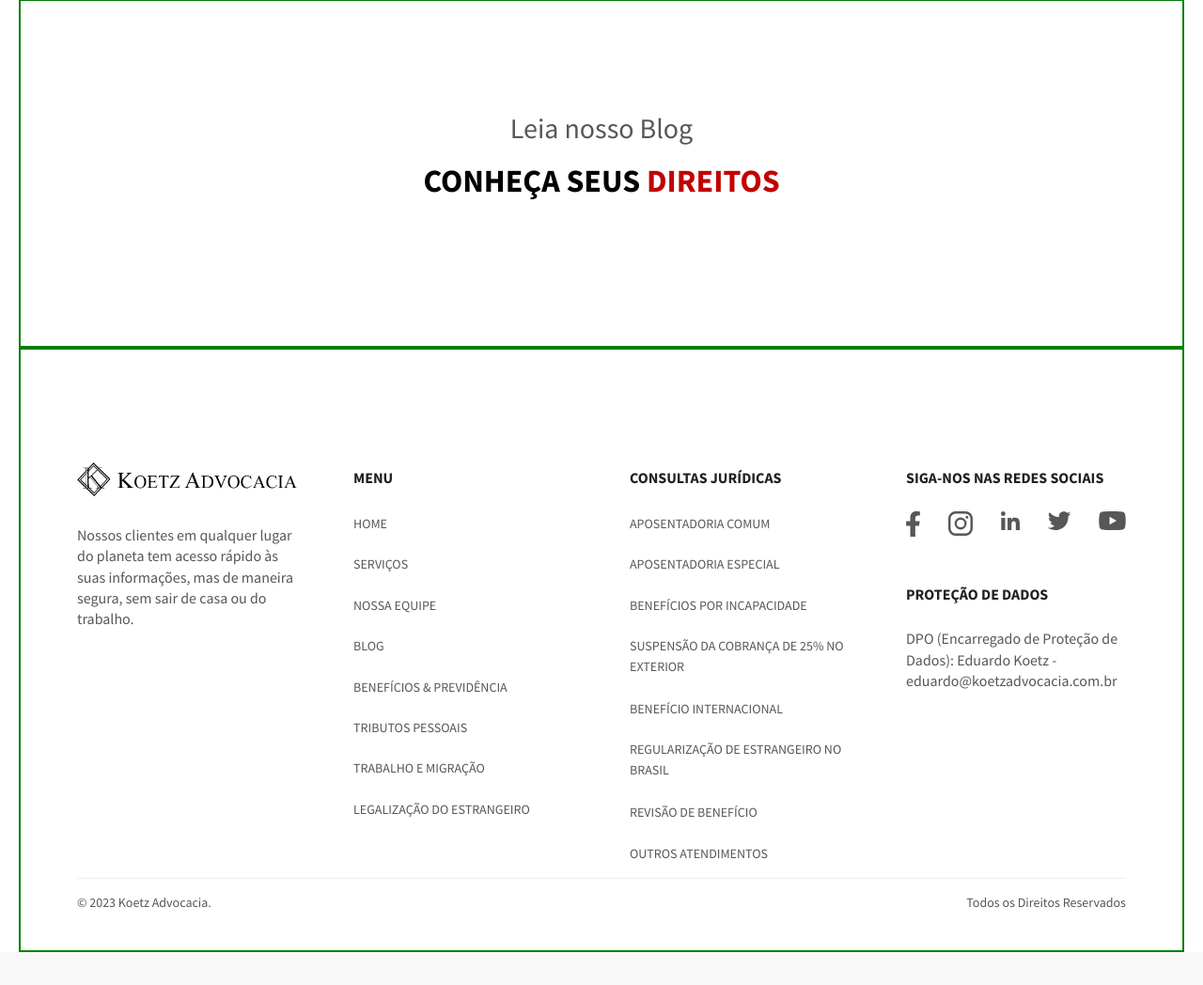
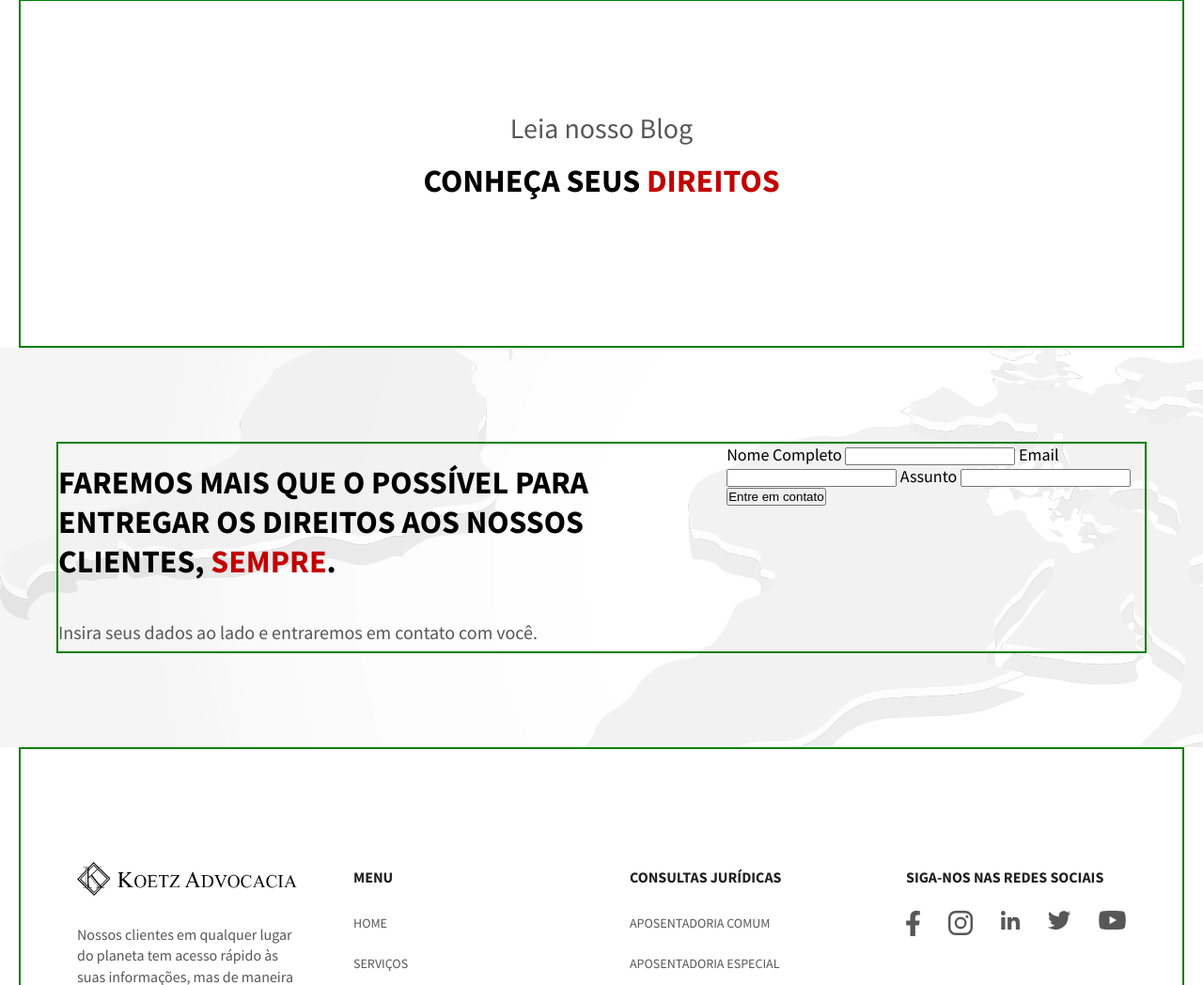
Before and after one commit to combizera/koetz-adv, a PHP site: page / in a window 1280 px wide. Shown: the part 4188-5236 px from the top of the page at 94% size. Before the commit the page ends 5201 px from the top, so only its background shows below. Run offline with PHP 8.4, Linux system fonts and the light colour scheme.

Commit message:
cta-email html

```diff
--- a/assets/css/elements/_areas.scss
+++ b/assets/css/elements/_areas.scss
@@ -6,13 +6,14 @@
   }
   .areas-card {
     box-shadow: 0px 10px 15px rgba(0, 0, 0, 0.15);
-    padding: 30px;
+    padding: 150px 30px 30px 30px;
     height: 350px;
     transition: all 0.3s;
     background-size: cover;
     background-repeat: no-repeat;
 
     align-items: flex-start;
+
     p {
       font-size: 1.5rem;
       padding-top: 2rem;
--- /dev/null
+++ b/assets/css/elements/_cta-email.scss
@@ -0,0 +1,8 @@
+#cta-email {
+  background-image: url("./../img/banner_cta.webp");
+  padding: 100px 60px;
+}
+
+.cta-email {
+  display: flex;
+}
--- a/assets/css/style.css
+++ b/assets/css/style.css
@@ -355,7 +355,7 @@ a {
 }
 .areas-cards .areas-card {
   box-shadow: 0px 10px 15px rgba(0, 0, 0, 0.15);
-  padding: 30px;
+  padding: 150px 30px 30px 30px;
   height: 350px;
   transition: all 0.3s;
   background-size: cover;
@@ -444,4 +444,13 @@ a {
 
 .equipe-hidden {
   display: none;
+}
+
+#cta-email {
+  background-image: url("./../img/banner_cta.webp");
+  padding: 100px 60px;
+}
+
+.cta-email {
+  display: flex;
 }/*# sourceMappingURL=style.css.map */
--- a/assets/css/style.scss
+++ b/assets/css/style.scss
@@ -7,3 +7,4 @@
 @import "./elements/solucoes";
 @import "./elements/areas";
 @import "./elements/equipe";
+@import "./elements/cta-email";
--- a/index.html
+++ b/index.html
@@ -268,6 +268,27 @@
         <h2>Conheça seus<span class="txt-red"> direitos</span></h2>
       </div>
     </section>
+
+    <!-- CTA EMAIL -->
+    <article id="cta-email">
+      <div class="cta-email container">
+        <div class="cta-email-txt">
+          <h2>Faremos mais que o possível para entregar os direitos aos nossos clientes, <span class="txt-red"> sempre</span>.</h2>
+          <p>Insira seus dados ao lado e entraremos em contato com você.</p>
+        </div>
+        <div class="cta-email-form">
+          <form action="GET">
+            <label for="">Nome Completo</label>
+            <input type="text">
+            <label for="">Email</label>
+            <input type="email">
+            <label for="">Assunto</label>
+            <input type="email">
+            <button type="submit">Entre em contato</button>
+          </form>
+        </div>
+      </div>
+    </article>
   </main>
 
   <!-- FOOTER -->
```
Also changed, not shown: 1 other file.
